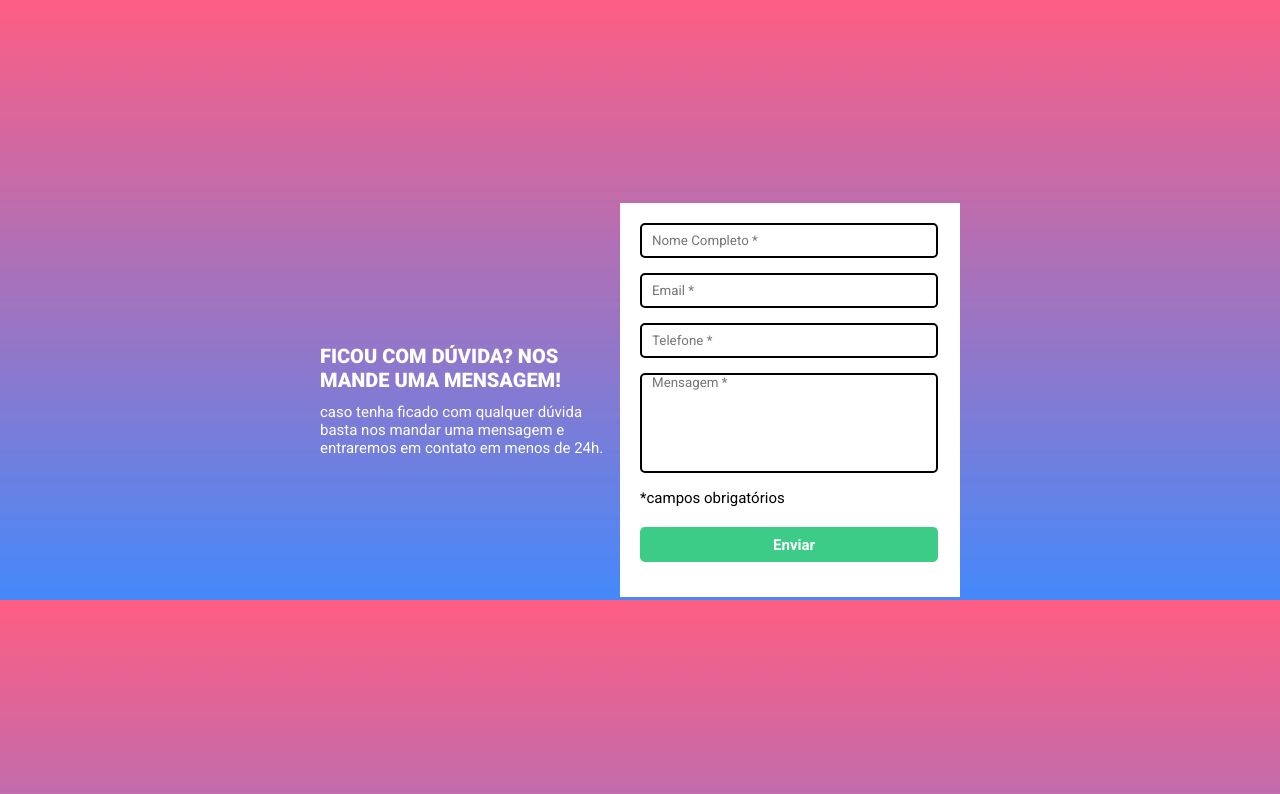
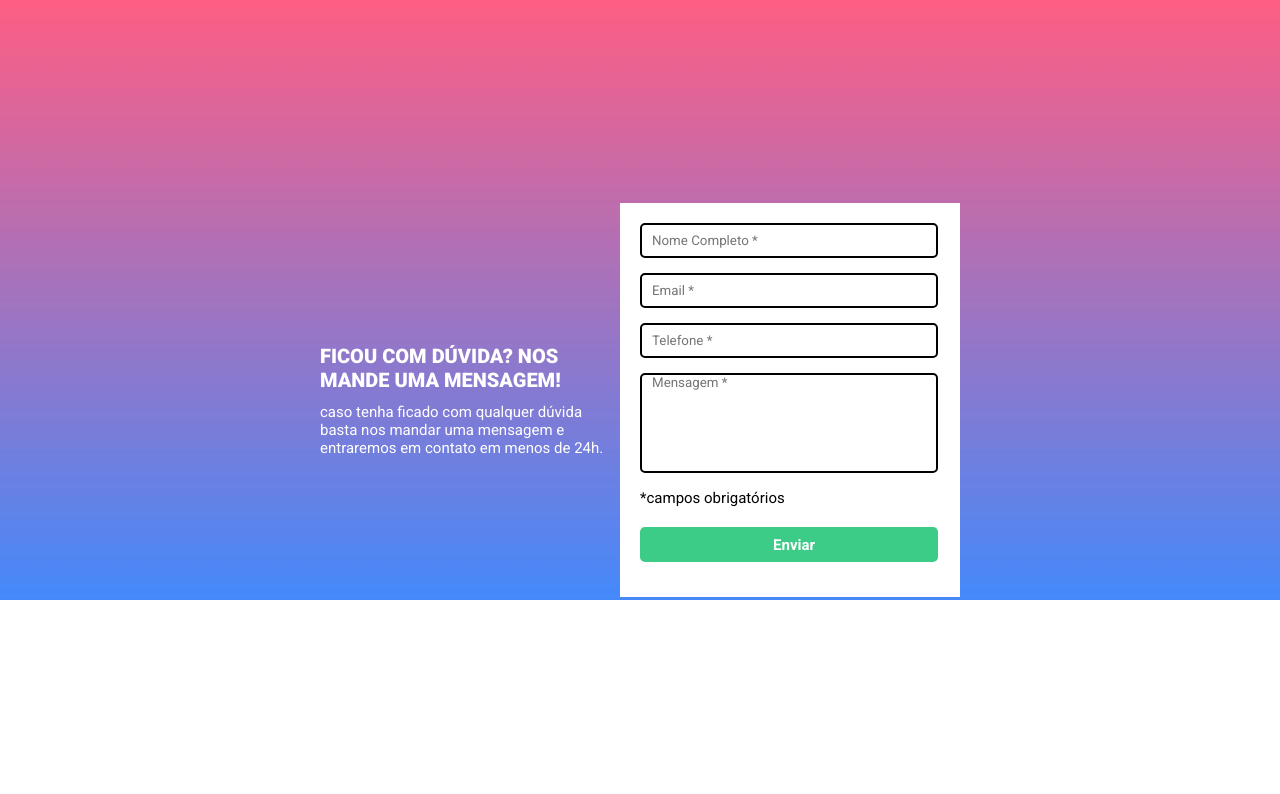
Before and after one commit to carlossdossantos/quest-html-css-js-intermediario, a plain HTML site: page index.html in a window 1280 px wide. Drawn offline with Linux system fonts and the light colour scheme.

Commit message:
alteracao

```diff
--- a/src/css/formulario.css
+++ b/src/css/formulario.css
@@ -1,5 +1,6 @@
 body{
     background-image: url(../imagens/bg-repeat.jpg);
+    background-repeat: repeat-x;
 }
 
 main{
```
